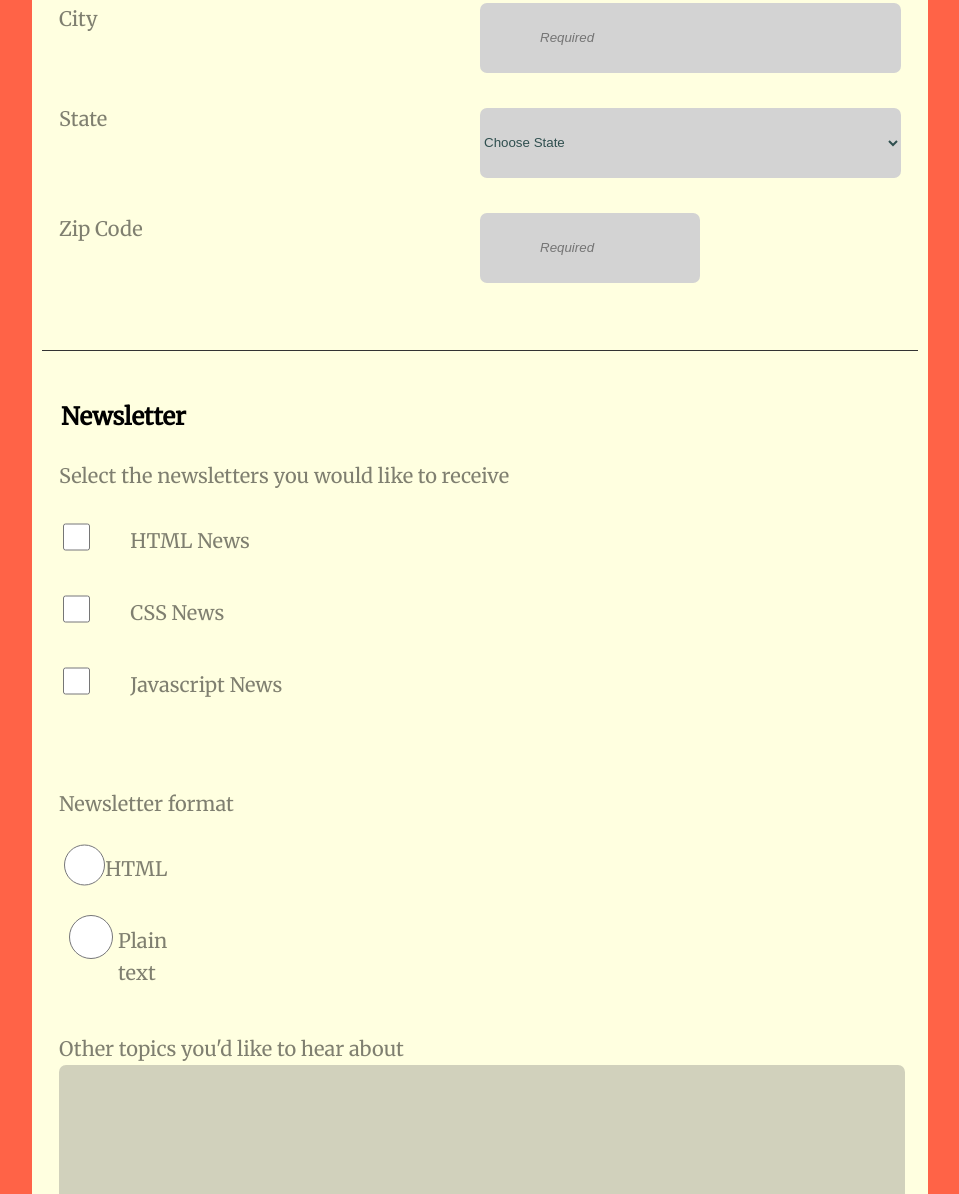
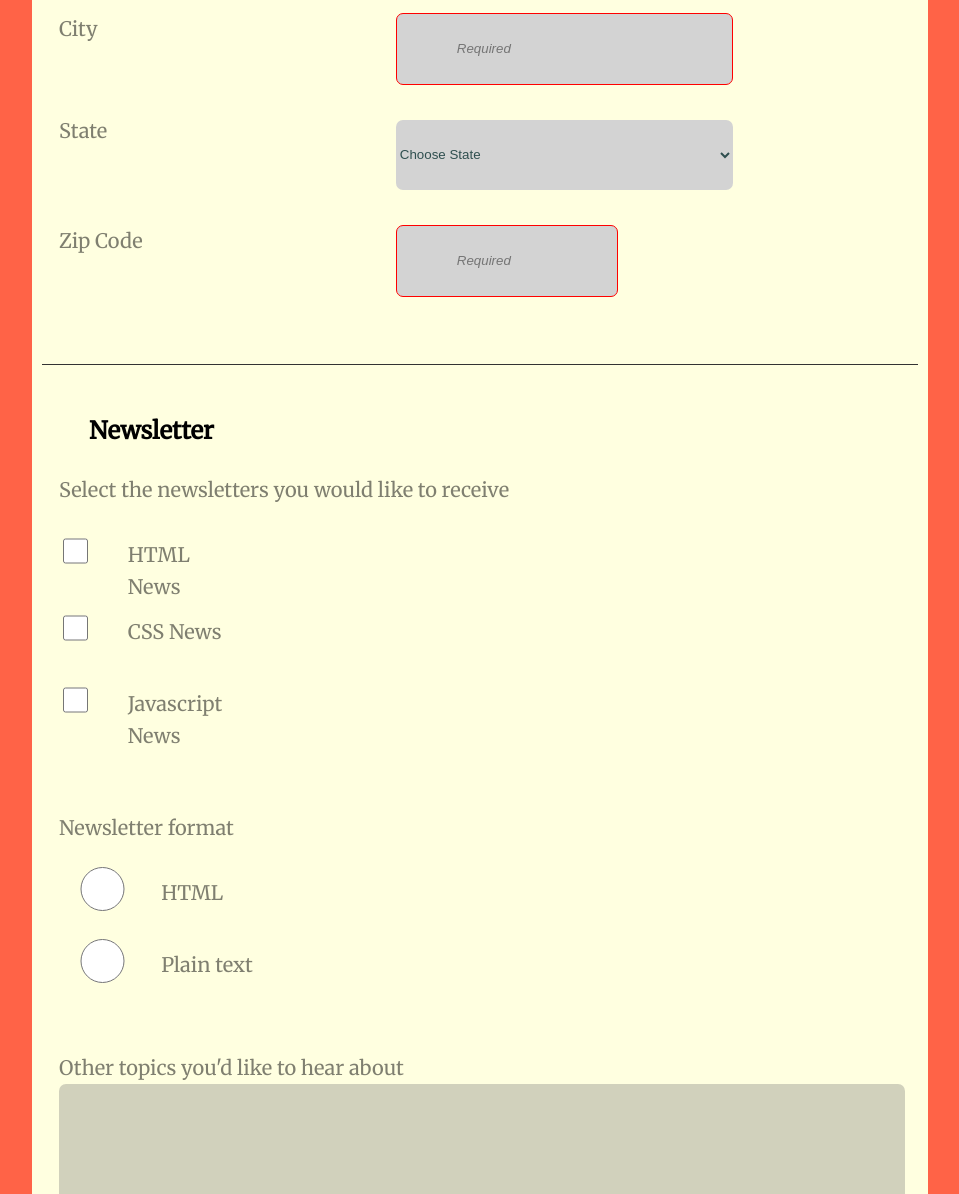
Before and after one commit to LisaPiano/anOnlineRegistrationForm3, a plain HTML site: page index.html in a window 1280 px wide. Shown: the part 815-2009 px from the top of the page, without its empty margins (168-1127 px from the left). Drawn offline with Linux system fonts and the light colour scheme.

Commit message:
fixed radio circles
Fixed some alignment issues, and final check before validation

```diff
--- a/style.css
+++ b/style.css
@@ -14,9 +14,11 @@ p,
 label{
     color: rgba(0, 0, 0, 0.5)
 }
-p{
+
+p {
     text-align: left;
 }
+
 .hr1 {
     border: none;
     height: 4px;
@@ -31,10 +33,10 @@ p{
     background-color: #333;
 }
 
-
 /*======================================================================
 Top Section Styles
 =======================================================================*/
+
 .container {
     box-sizing: border-box;
     background-color: white;
@@ -62,11 +64,10 @@ h1 {
     margin: 0 auto;
     width: 100%;
 }
+
 .third p {
     text-align: center;
 }
-
-
 
 /*======================================================================
 Contact Information Styles
@@ -83,15 +84,18 @@ label {
     text-align: left;
     width: 100%;
 }
+
 fieldset {
     border: 0;
     text-align: left;
 }
+
 legend {
     font-size: 24px;
     text-align: left;
     font-weight: bold;
     padding-top: 40px;
+    padding-left: 30px;
 }
 
 #name,
@@ -106,6 +110,7 @@ legend {
 input,
 #states {
     margin-bottom: 25px;
+    padding-right: 0px;
     height: 44px;
     width: 95%;
     background-color: lightgrey;
@@ -121,7 +126,6 @@ input,
     width: 200px;
 }
 
-
 /*======================================================================
 Newsletter Styles
 =======================================================================*/
@@ -129,15 +133,7 @@ Newsletter Styles
 
 .newsletter-checkbox {
     display: flex;
-
-
-
 }
-
-
-
-
-
 .checkbox {
     width: 40px;
     margin-right: 40px;
@@ -147,9 +143,6 @@ Newsletter Styles
    width: 100%;
    margin-top: 13px;
 }
-
-
-
 
 /*======================================================================
 Radio Styles
@@ -162,10 +155,10 @@ Radio Styles
 ul li{
     display: flex;
     justify-content: flex-start;
-
     list-style-type: none;
     width: 100%;
 }
+
 ul {
     padding: 0;
     width: 350px;
@@ -173,10 +166,8 @@ ul {
     width: 100%;
     }
 
-
-
 .radiocircle {
-    width: 40px;
+    flex-basis: 40%;
     margin-right: 40px;
     order: -1;
 }
@@ -203,8 +194,8 @@ textarea {
     text-align: center;
     padding: 0;
     margin: 0;
+}
 
-}
 .button-shape {
     background-color: mediumblue;
     text-align: center;
@@ -214,15 +205,15 @@ textarea {
     font-size: 30px;
     border-radius: 7px 7px 7px 7px;
 }
+
 .buttontext {
     color: white;
-
 }
-
 
 .copy {
     text-align: center;
 }
+
 footer {
     padding-bottom: 100px;
 }
@@ -235,6 +226,10 @@ Pseudo class, pseudo elements, transform and transition Styles
     background-color: rgb(231, 255, 122);
 }
 
+button:hover {
+    outline: 3px dashed red;
+}
+
 ::placeholder {
     padding: 40px;
     font-style: italic;
@@ -244,23 +239,35 @@ label:hover {
     background-color: lightpink;
     font-size: 40px;
     line-height: 2em;
+    transition-duration: 2s;
 }
+
 h1,
 {
     font-size:  50px;
     transition: font-size 1s;
 }
+
 h1:hover {
     font-size: 60px;
     color: purple ;
     line-height: 2em;
 }
+
 .second:hover {
     transform: rotate(180deg);
 }
 
 legend:hover {
     transform: scale(1.4);
+}
+
+input:valid {
+    border: 2px solid green;
+}
+
+input:invalid {
+    border: 1px solid red;
 }
 
 
@@ -279,24 +286,22 @@ body {
     background-color: lightyellow;
 }
 
-
 .contact-list {
     display: flex;
     flex-wrap: wrap;
     justify-content: ;
-
 }
 
 ul li {
-    width: 50%;
+    width: 40%;
     padding: 0;
 }
+
 .changetext {
     width: 450px;
     margin-top: 10px;
+}
 
-
-}
 .changeinp,
 #states {
     width: 600px;
@@ -305,10 +310,10 @@ ul li {
     padding: 0;
 }
 
-
 .radiocircle {
-    width: 120px;
-    margin-right: 0px;
+    margin-right: 20px;
+    flex-basis: 60%;
+    width: 460px;
 }
 
 h1,
@@ -316,10 +321,12 @@ h1,
     font-size:  50px;
     transition: font-size 1s;
 }
+
 h1:hover {
     font-size: 80px;
     color: red;
 }
+
 .second:hover {
     transform: rotate(180deg);
 }
```
